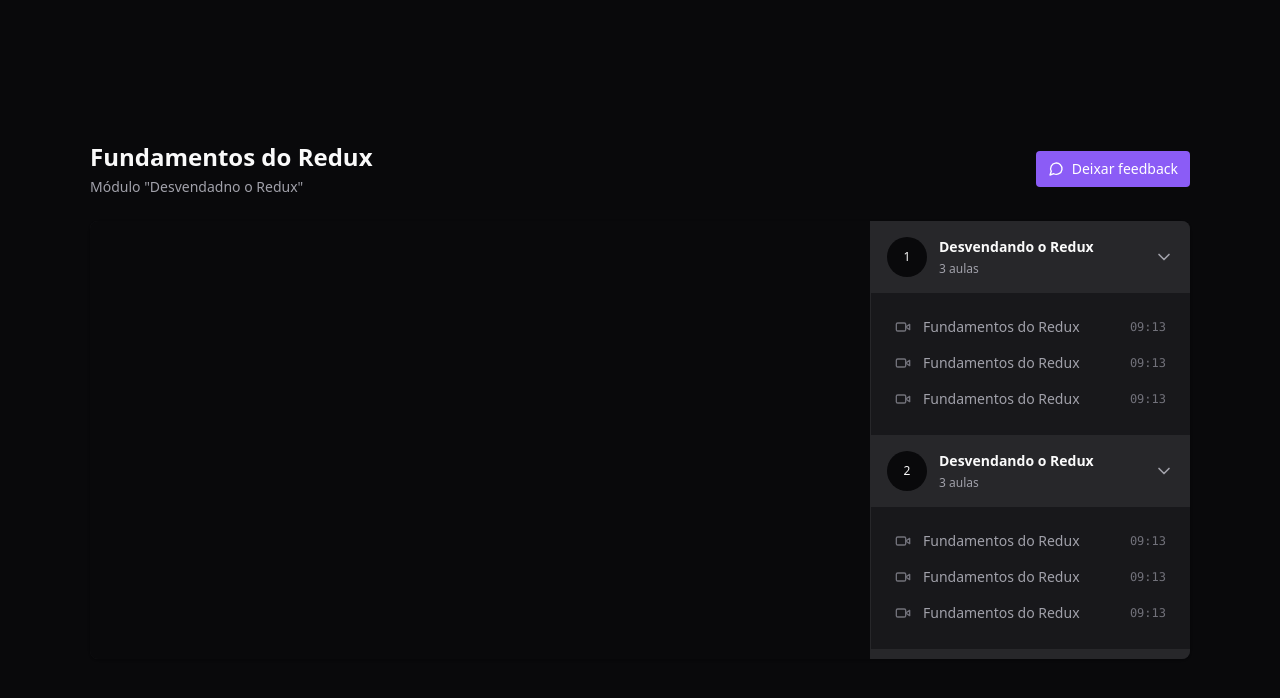
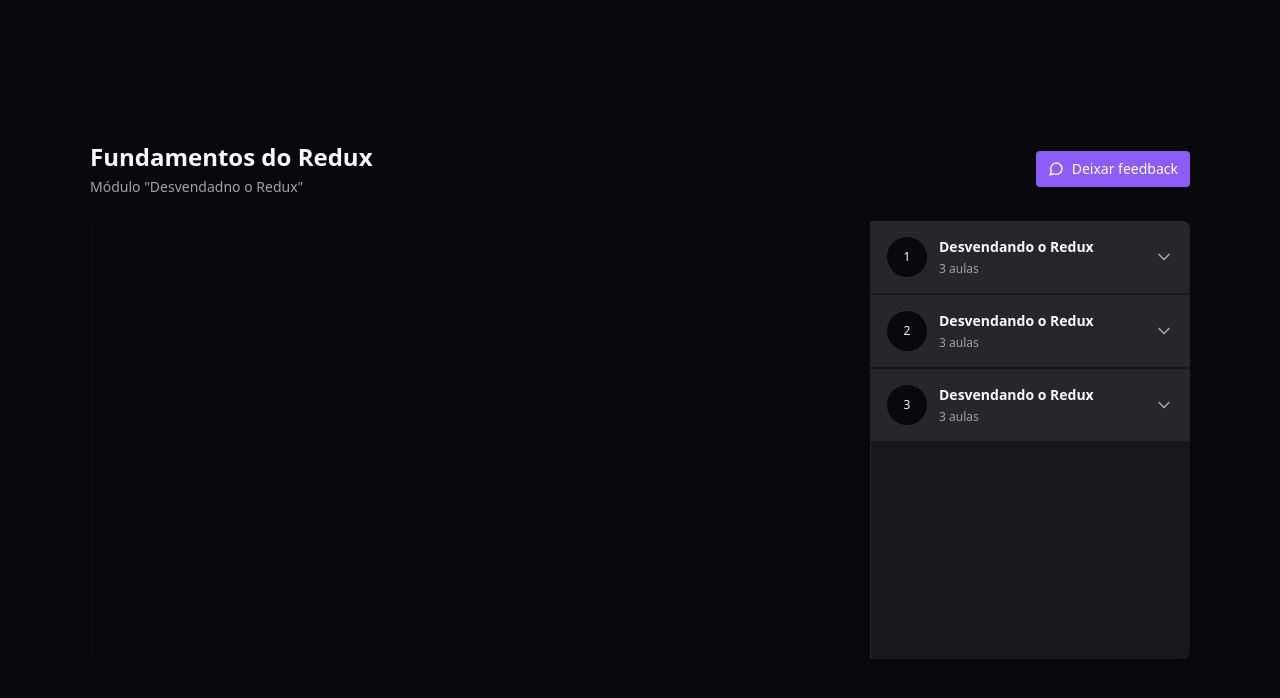
Before and after one commit to marciovz/courses-platform, a React (Vite) app: page / in a window 1280 px wide. Shown: the top 698 px of the page. Built offline with nearby package versions, Linux system fonts and the light colour scheme.

Commit message:
Radix Collapsible nos módulos

```diff
--- a/package.json
+++ b/package.json
@@ -10,6 +10,7 @@
     "preview": "vite preview"
   },
   "dependencies": {
+    "@radix-ui/react-collapsible": "^1.0.3",
     "@reduxjs/toolkit": "^1.9.5",
     "lucide-react": "^0.276.0",
     "react": "^18.2.0",
--- a/src/components/Module.tsx
+++ b/src/components/Module.tsx
@@ -1,3 +1,5 @@
+import * as Collapsible from '@radix-ui/react-collapsible';
+
 import { ChevronDown } from 'lucide-react';
 import { Lesson } from './Lesson';
 
@@ -9,8 +11,8 @@
 
 export function Module({ moduleIndex, title, amountOfLessons }: ModuleProps) {
   return (
-    <div>
-      <button className="flex w-full items-center gap-3 bg-zinc-800 p-4">
+    <Collapsible.Root className="group">
+      <Collapsible.Trigger className="flex w-full items-center gap-3 bg-zinc-800 p-4">
         <div className="flex h-10 w-10 rounded-full items-center justify-center bg-zinc-950 text-xs">
           {moduleIndex + 1}
         </div>
@@ -20,14 +22,16 @@
           <span className="text-xs text-zinc-400">{amountOfLessons} aulas</span>
         </div>
 
-        <ChevronDown className="w-5 h-5 ml-auto text-zinc-400" />
-      </button>
+        <ChevronDown className="w-5 h-5 ml-auto text-zinc-400 group-data-[state=open]:rotate-180" />
+      </Collapsible.Trigger>
 
-      <nav className="relative flex flex-col gap-4 p-6">
-        <Lesson title="Fundamentos do Redux" duration="09:13" />
-        <Lesson title="Fundamentos do Redux" duration="09:13" />
-        <Lesson title="Fundamentos do Redux" duration="09:13" />
-      </nav>
-    </div>
+      <Collapsible.Content>
+        <nav className="relative flex flex-col gap-4 p-6">
+          <Lesson title="Fundamentos do Redux" duration="09:13" />
+          <Lesson title="Fundamentos do Redux" duration="09:13" />
+          <Lesson title="Fundamentos do Redux" duration="09:13" />
+        </nav>
+      </Collapsible.Content>
+    </Collapsible.Root>
   )
 }
```
Also changed, not shown: 2 other files (tests, documents, lock files or other folders).
